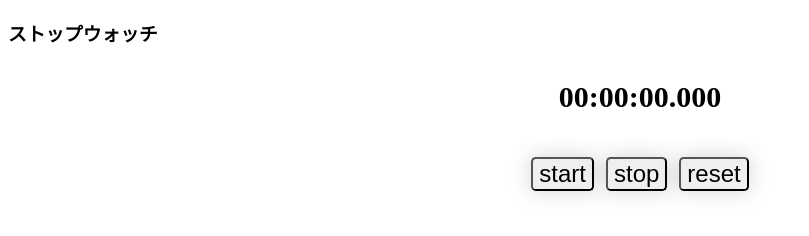
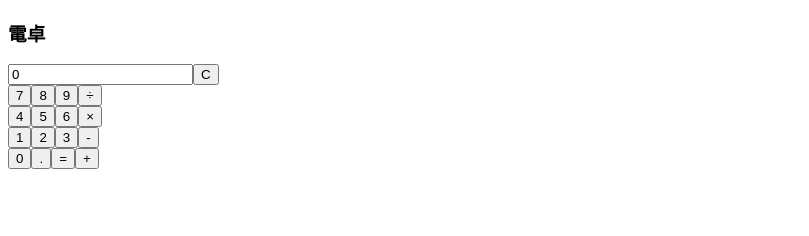
Before and after one commit to sachikohara/dentaku2, a plain HTML site: page index.html in a window 1280 px wide. Shown: the whole page, without its empty margins (0-809 px from the left). Drawn offline with nearby package versions, Linux system fonts and the light colour scheme.

Commit message:
Update index.html

```diff
--- a/index.html
+++ b/index.html
@@ -4,21 +4,30 @@
 <meta charset="utf-8">
 <script src="https://code.jquery.com/jquery-3.7.1.min.js" integrity="sha256-/JqT3SQfawRcv/BIHPThkBvs0OEvtFFmqPF/lYI/Cxo=" crossorigin="anonymous"></script>
 <link rel="stylesheet" href="main.css">
-<title>ストップウォッチ</title>
+<title>電卓</title>
 </head>
 
-
 <body>
-  <h3>ストップウォッチ️<h3>
-  <div id="container">
-    <div id="time">00:00:00.000</div>
-
-    <div id="buttons">
-      <input id="start" type="button" value="start">
-      <input id="stop" type="button" value="stop">
-      <input id="reset" type="button" value="reset">
-    </div>
+ <div class="wrapper">
+  <h3>電卓</h3>
+  <div class="calc">
+   <div>
+    <input readonly id="result" type="text" value="0"><button onclick="c_click()">C</button>
+   </div>
+   <div>
+    <button onclick="num_click(this.innerHTML)">7</button><button onclick="num_click(this.innerHTML)">8</button><button onclick="num_click(this.innerHTML)">9</button><button onclick="ope_click(this.innerHTML)">÷</button>
+   </div>
+   <div>
+    <button onclick="num_click(this.innerHTML)">4</button><button onclick="num_click(this.innerHTML)">5</button><button onclick="num_click(this.innerHTML)">6</button><button onclick="ope_click(this.innerHTML)">×</button>
+   </div>
+   <div>
+    <button onclick="num_click(this.innerHTML)">1</button><button onclick="num_click(this.innerHTML)">2</button><button onclick="num_click(this.innerHTML)">3</button><button onclick="ope_click(this.innerHTML)">-</button>
+   </div>
+   <div>
+    <button onclick="num_click(this.innerHTML)">0</button><button onclick="num_click(this.innerHTML)">.</button><button onclick="equal_click()">=</button><button onclick="ope_click(this.innerHTML)">+</button>
+   </div>
   </div>
-  <script src='main.js'></script>
+</div>
+<script src="main.js"></script>
 </body>
 </html>
```
